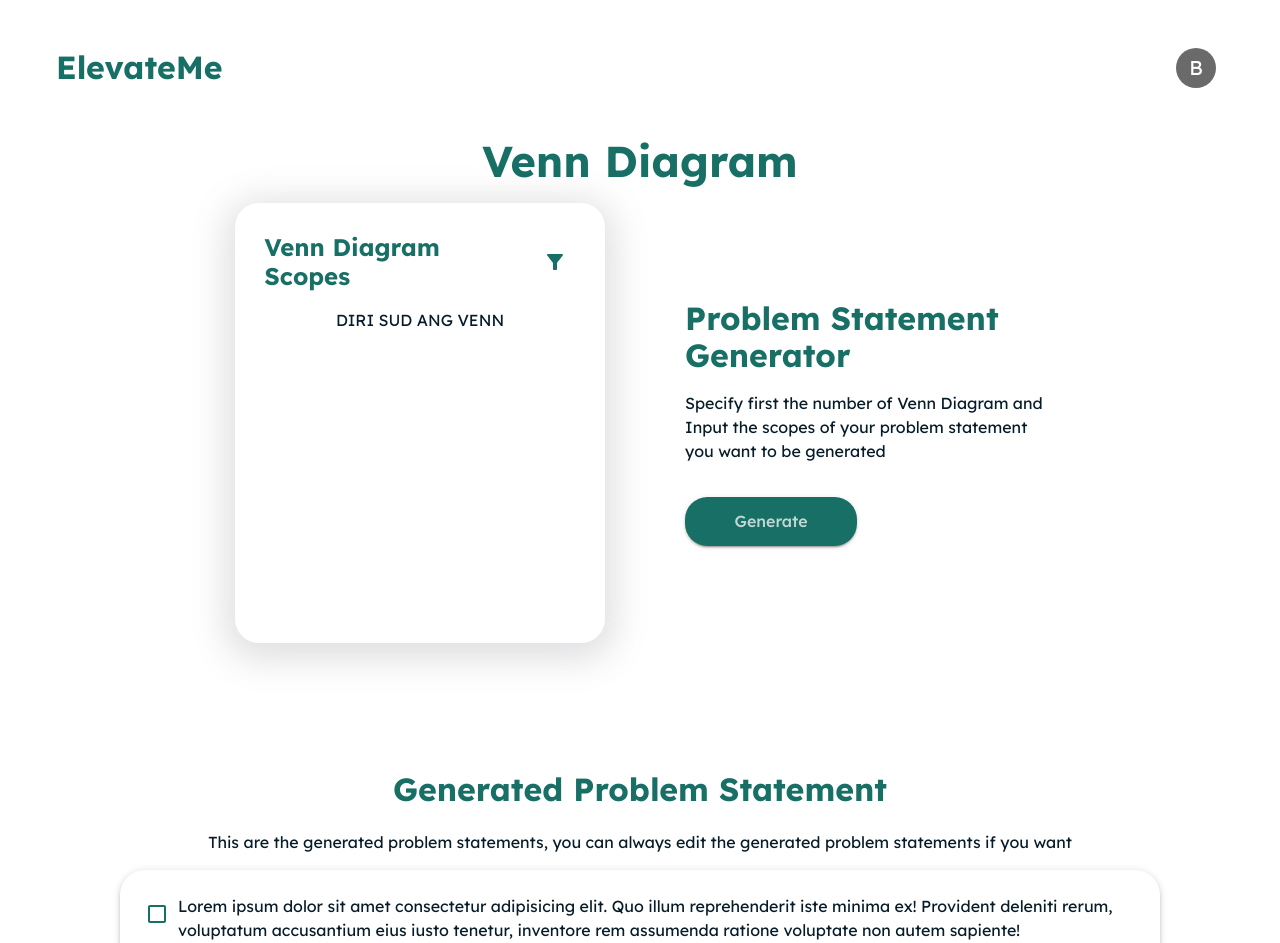
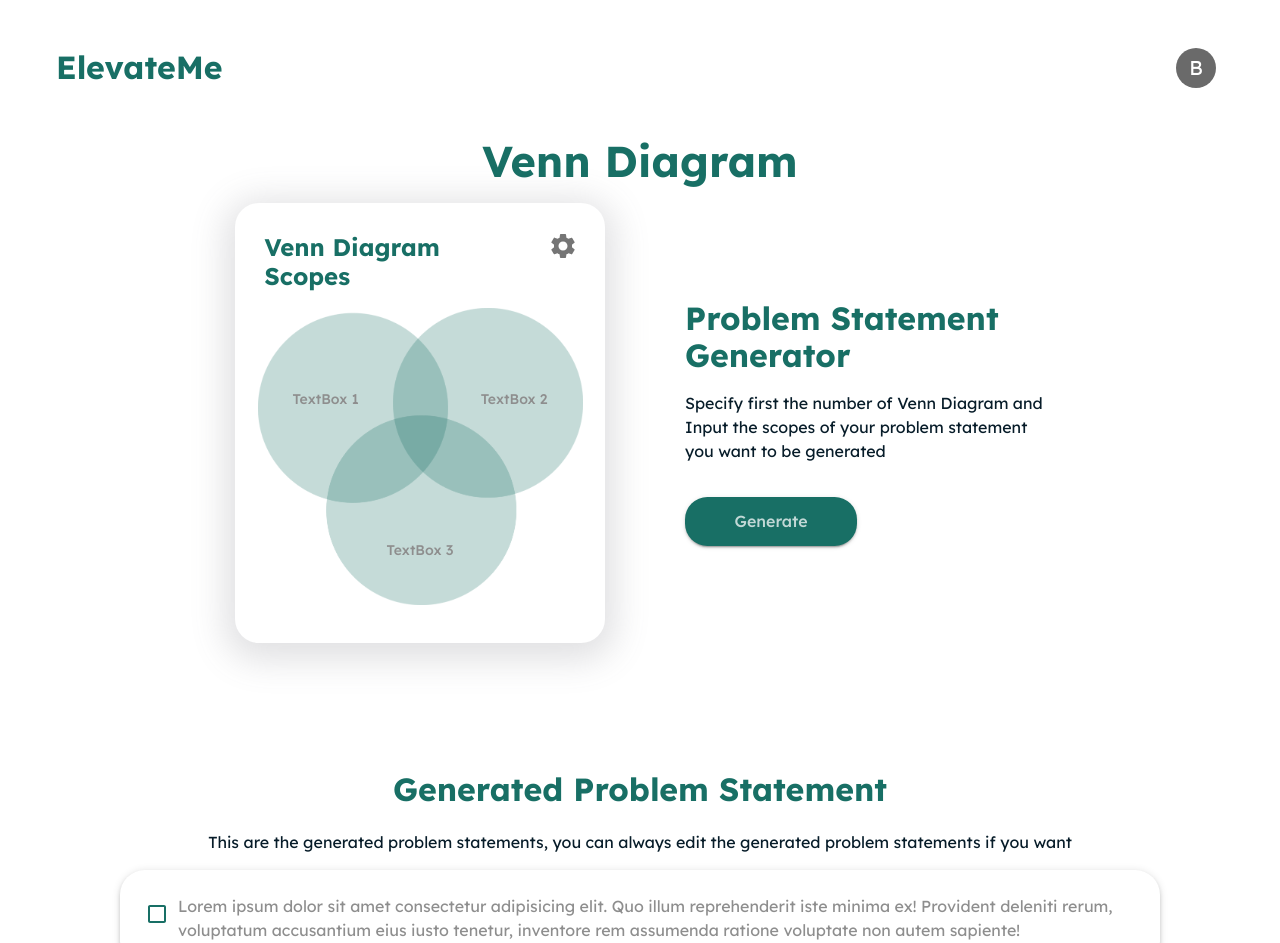
Before and after one commit to frnzgngbs/ElevateMe-FrontEnd, a React (Create React App) app: page /venn in a window 1280 px wide. Shown: the top 943 px of the page. Built offline with nearby package versions, Linux system fonts and the light colour scheme.

Commit message:
added image and labels in the venn card inside venn page

```diff
--- a/package.json
+++ b/package.json
@@ -5,7 +5,7 @@
   "dependencies": {
     "@emotion/react": "^11.11.4",
     "@emotion/styled": "^11.11.5",
-    "@mui/icons-material": "^5.15.15",
+    "@mui/icons-material": "^5.15.18",
     "@mui/material": "^5.15.15",
     "@testing-library/jest-dom": "^5.17.0",
     "@testing-library/react": "^13.4.0",
--- a/src/components/PSCard.jsx
+++ b/src/components/PSCard.jsx
@@ -19,7 +19,7 @@ const PSCard = ({ text }) => {
 						/>
 					}
 					label={
-						<Typography variant="body1" sx={{ mt: 1 }}>
+						<Typography variant="body1" sx={{ mt: 1, color: "#8e8e8e"}}>
 							{text}
 						</Typography>
 					}
--- a/src/pages/Venn.jsx
+++ b/src/pages/Venn.jsx
@@ -1,7 +1,9 @@
-import { Box, Button, Card, Grid, IconButton, Typography } from "@mui/material";
+import { Box, Button, Card, Grid, IconButton, Typography, TextField } from "@mui/material";
 import FilterAltIcon from "@mui/icons-material/FilterAlt";
 import { CheckBox } from "@mui/icons-material";
 import PSCard from "../components/PSCard";
+import SettingsIcon from '@mui/icons-material/Settings';
+import Venn2 from '../res/venn.png'
 
 function Venn() {
 	const data = [
@@ -44,11 +46,25 @@ function Venn() {
 								<Box width={200}>
 									<Typography variant="h4">Venn Diagram Scopes</Typography>
 								</Box>
-								<IconButton>
-									<FilterAltIcon color="primary" />
+								<IconButton sx={{ marginTop: -4, marginRight: -1, padding: 0, height: '40px', width: '40px' }}>
+									<SettingsIcon sx={{ fontSize: 30 }} />
 								</IconButton>
 							</Box>
-							<Typography>DIRI SUD ANG VENN</Typography>
+							<Box sx={{ position: 'relative', marginBottom: '20px' }}>
+								<Box sx={{ display: 'flex', justifyContent: 'space-between' }}>
+									<Typography variant="h6" sx={{ position: 'absolute', top: '80px', left: '35px', color: '#8E8E8E', fontSize: '14px' }}>
+										TextBox 1
+									</Typography>
+									<Typography variant="h6" sx={{ position: 'absolute', top: '80px', right: '35px', color: '#8E8E8E', fontSize: '14px' }}>
+										TextBox 2
+									</Typography>
+								</Box>
+								<Typography variant="h6" sx={{ position: 'absolute', bottom: '50px', left: '50%', transform: 'translate(-50%)', color: '#8E8E8E', fontSize: '14px' }}>
+									TextBox 3
+								</Typography>
+								<img src={Venn2} alt="Venn Diagram" style={{ zIndex: 0, width: '325px', Height: '50px' }} />
+							</Box>
+
 						</Box>
 					</Card>
 				</Grid>
@@ -84,7 +100,7 @@ function Venn() {
 				</Typography>
 				<Box
 					component="form"
-					// onSubmit={handleSubmit}
+					color="#8E8E8E"
 					display="flex"
 					flexDirection="column"
 					alignItems="center"
```
Also changed, not shown: src/res/venn.png (added), 1 other file (tests, documents, lock files or other folders).
